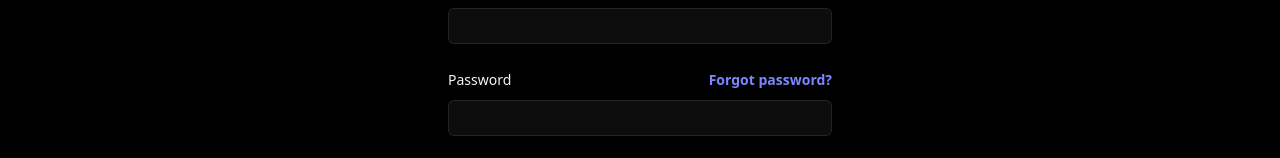
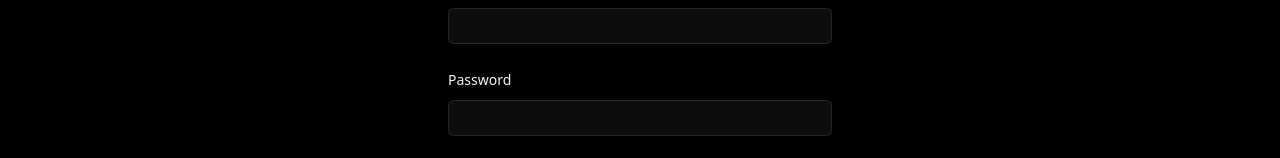
Before and after one commit to alvaroprtm/padellers-ecommerce-frontend, a React (Vite) app: page /login in a window 1280 px wide. Shown: the part 263-421 px from the top of the page. Built offline with nearby package versions, Linux system fonts and the light colour scheme.

Commit message:
refactor: remove unused code

```diff
--- a/src/pages/auth/Login.tsx
+++ b/src/pages/auth/Login.tsx
@@ -60,14 +60,6 @@
               >
                 Password
               </label>
-              <div className="text-sm">
-                <a
-                  href="#"
-                  className="font-semibold text-indigo-400 hover:text-indigo-300"
-                >
-                  Forgot password?
-                </a>
-              </div>
             </div>
             <div className="mt-2">
               <input
```
